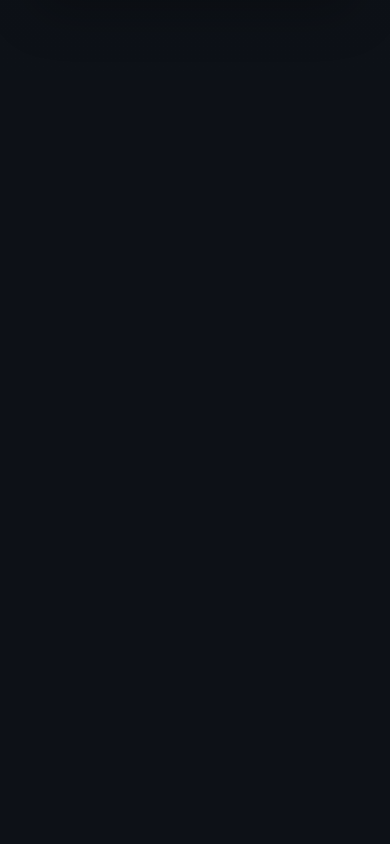
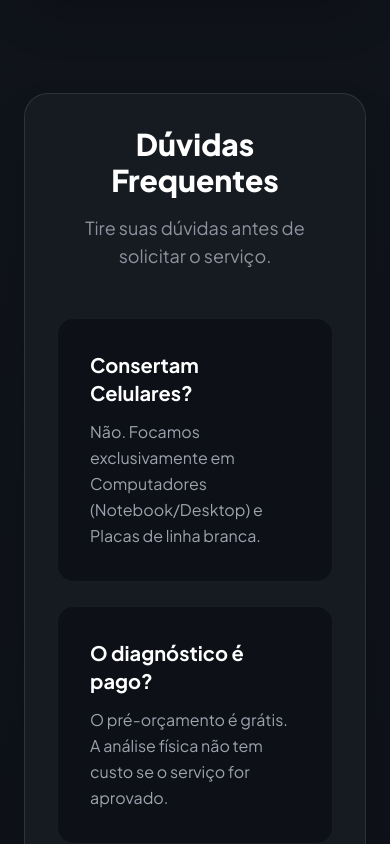
Before and after one commit to Jessicac30/minha-placa-minha-vida, a React (Vite) app: page / in a window 390 px wide. Shown: the part 7020-7864 px from the top of the page. Before the commit the page ends 7097 px from the top, so only its background shows below. Built offline with nearby package versions, Linux system fonts and the light colour scheme.

Commit message:
Feat: FAQ com acessibilidade total

```diff
--- a/src/App.tsx
+++ b/src/App.tsx
@@ -5,6 +5,7 @@ import ServiceDetails from './components/ServiceDetails';
 import HowItWorks from './components/HowItWorks';
 import Warranty from './components/Warranty';
 import Testimonials from './components/Testimonials';
+import FAQ from './components/FAQ';
 
 function App() {
   return (
@@ -18,6 +19,7 @@ function App() {
         <HowItWorks />
         <Warranty />
         <Testimonials />
+        <FAQ />
       </main>
     </div>
   );
--- /dev/null
+++ b/src/components/FAQ.tsx
@@ -0,0 +1,73 @@
+import React from 'react';
+
+interface FAQItem {
+  id: number;
+  question: string;
+  answer: string;
+}
+
+const faqItems: FAQItem[] = [
+  {
+    id: 1,
+    question: "Consertam Celulares?",
+    answer: "Não. Focamos exclusivamente em Computadores (Notebook/Desktop) e Placas de linha branca."
+  },
+  {
+    id: 2,
+    question: "O diagnóstico é pago?",
+    answer: "O pré-orçamento é grátis. A análise física não tem custo se o serviço for aprovado."
+  },
+  {
+    id: 3,
+    question: "Vendem peças avulsas?",
+    answer: "Não. Somos prestadores de serviço e vendemos a solução instalada (mão de obra + peças)."
+  },
+  {
+    id: 4,
+    question: "Qual a garantia?",
+    answer: "Oferecemos de 3 a 6 meses de garantia estendida em reparos de placa."
+  }
+];
+
+const FAQ: React.FC = () => {
+  return (
+    <section id="duvidas" aria-label="Dúvidas Frequentes">
+      <div className="bg-bg-component rounded-3xl border border-white/10 p-8 md:p-12 shadow-2xl relative overflow-hidden">
+
+        <div className="text-center mb-12 relative z-10">
+          <h2 className="text-3xl md:text-4xl font-extrabold text-white mb-4">
+            Dúvidas Frequentes
+          </h2>
+          <p className="text-text-muted text-lg">
+            Tire suas dúvidas antes de solicitar o serviço.
+          </p>
+        </div>
+
+        <div className="grid grid-cols-1 md:grid-cols-2 gap-6 relative z-10">
+          {faqItems.map((item) => (
+            <div
+              key={item.id}
+              /* ACESSIBILIDADE (MOTION):
+                  'motion-reduce:transition-none' e 'motion-reduce:hover:transform-none'.
+                 Se o usuário tiver "Reduzir Movimento" ativado no Windows/Mac/Android,
+                 o card fica PARADO, sem causar tontura.
+              */
+              className="bg-bg-body border border-white/5 rounded-2xl p-8 hover:border-brand-green/30 transition-all duration-300 hover:-translate-y-1 hover:shadow-lg hover:shadow-brand-green/5 text-left motion-reduce:transition-none motion-reduce:hover:transform-none"
+            >
+              <h3 className="text-xl font-bold text-white mb-3">
+                {item.question}
+              </h3>
+
+              <p className="text-gray-400 leading-relaxed text-base">
+                {item.answer}
+              </p>
+            </div>
+          ))}
+        </div>
+
+      </div>
+    </section>
+  );
+};
+
+export default FAQ;
```
